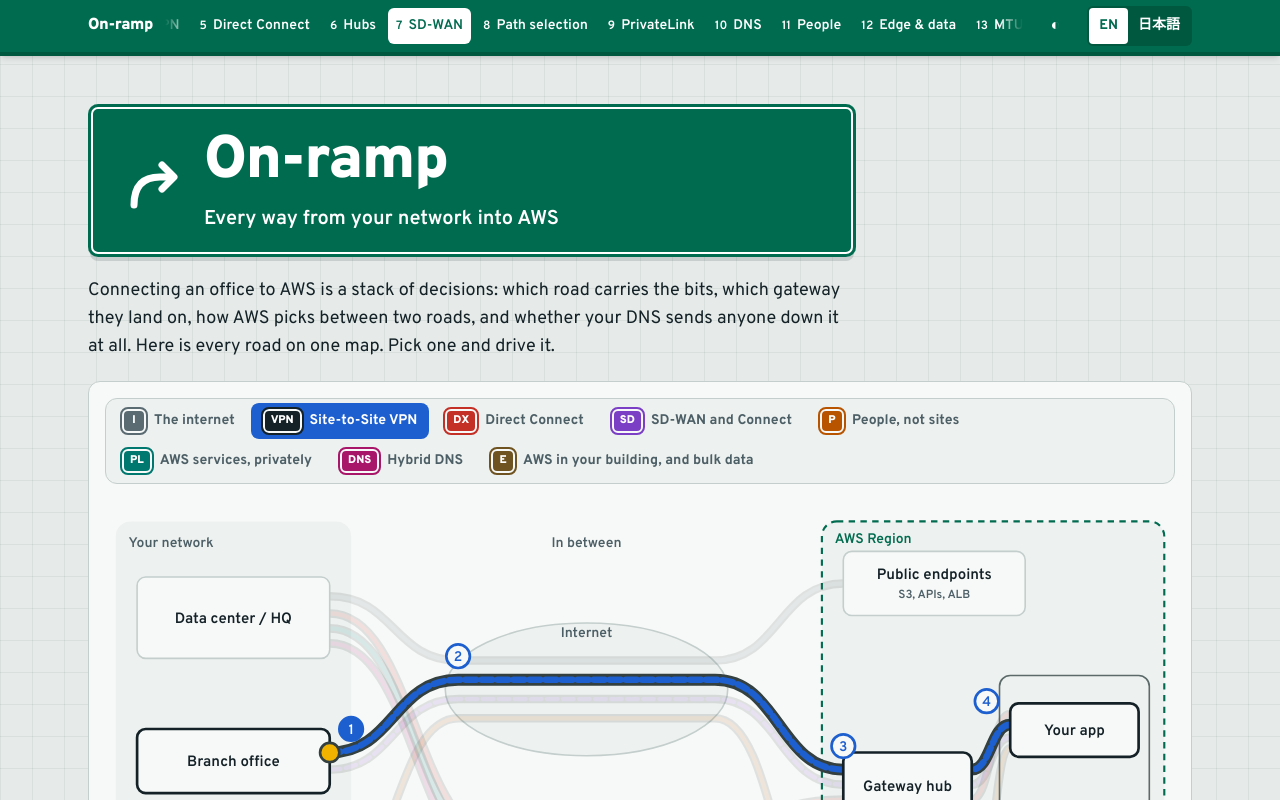
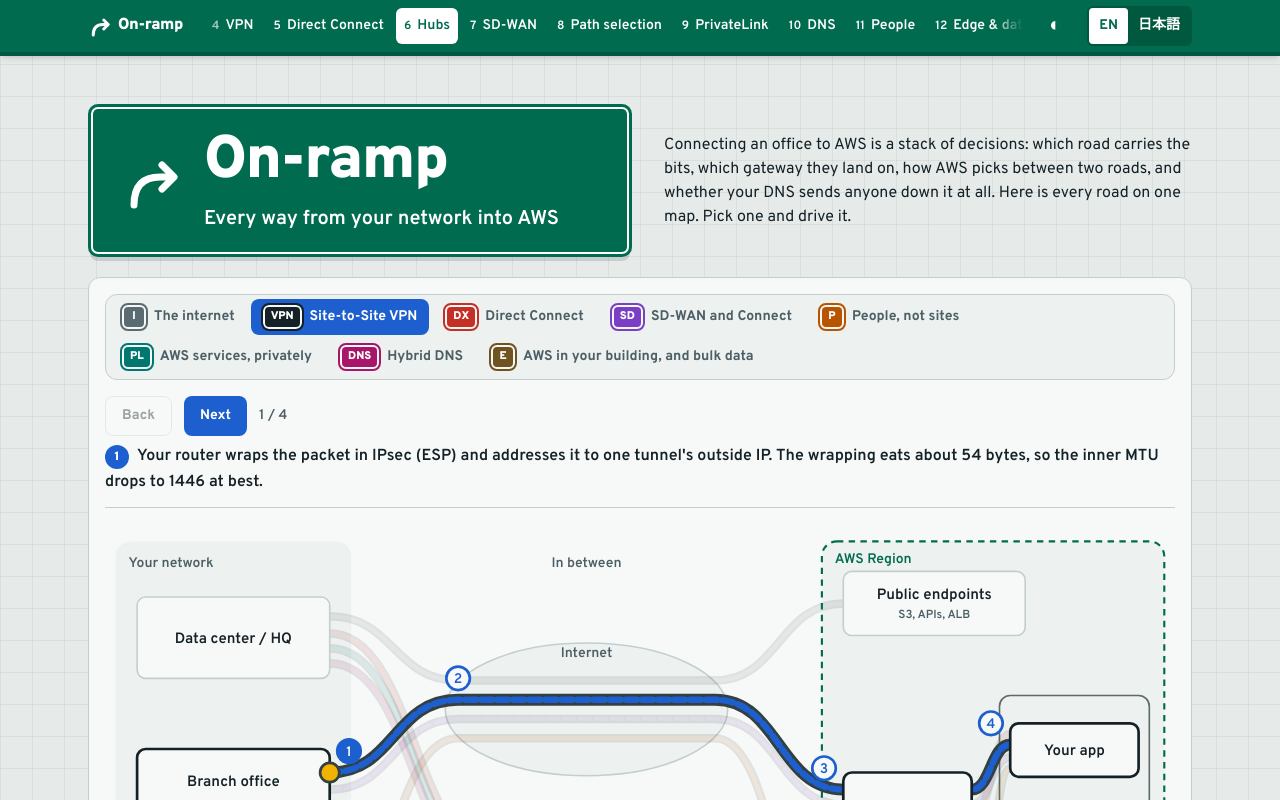
Before and after one commit to 0-draft/on-ramp, a React (Vite) app: page / in a window 1280 px wide. Shown: the top 800 px of the page. Built offline with nearby package versions, Linux system fonts and the light colour scheme; a web font is replaced by a local one.

Commit message:
fix(ui): locked labs render a placeholder and never relock, compact phone exit pill, edge fades only where exits continue, step caption above the hero map, JA heading weight

```diff
--- a/src/components/layout/Header.tsx
+++ b/src/components/layout/Header.tsx
@@ -67,6 +67,15 @@
   const { active, progress } = usePosition();
   const [open, setOpen] = useState(false);
   const navRef = useRef<HTMLElement>(null);
+  // Fade only the edge that has more exits beyond it.
+  const [fade, setFade] = useState({ left: false, right: true });
+  const updateFade = () => {
+    const nav = navRef.current;
+    if (!nav) return;
+    const left = nav.scrollLeft > 2;
+    const right = nav.scrollLeft < nav.scrollWidth - nav.clientWidth - 2;
+    setFade((f) => (f.left === left && f.right === right ? f : { left, right }));
+  };
   const menuRef = useRef<HTMLDivElement>(null);
   const menuButton = useRef<HTMLButtonElement>(null);
 
@@ -92,6 +101,8 @@
       left: link ? link.offsetLeft - nav.clientWidth / 2 + link.offsetWidth / 2 : 0,
       behavior: "smooth",
     });
+    const id = window.setTimeout(updateFade, 400);
+    return () => window.clearTimeout(id);
   }, [active]);
 
   // Close the phone menu on Escape or a click outside it.
@@ -133,19 +144,44 @@
   return (
     <header className="sticky top-0 z-40 bg-[var(--sign)] text-[var(--sign-ink)] shadow-md">
       <div className="mx-auto flex max-w-6xl items-center gap-2 px-4 py-1.5 sm:gap-3 sm:px-6">
-        <a href="#top" className="shrink-0 py-1 font-black tracking-tight">
-          On-ramp
+        <a
+          href="#top"
+          className="flex min-h-10 shrink-0 items-center gap-1.5 font-black tracking-tight"
+          aria-label="On-ramp"
+        >
+          <svg viewBox="0 0 64 64" className="h-6 w-6" aria-hidden="true">
+            <path
+              d="M14 56 C14 36 24 28 40 28 H52"
+              fill="none"
+              stroke="currentColor"
+              strokeWidth="8"
+              strokeLinecap="round"
+            />
+            <path
+              d="M42 16 L54 28 L42 40"
+              fill="none"
+              stroke="currentColor"
+              strokeWidth="8"
+              strokeLinecap="round"
+              strokeLinejoin="round"
+            />
+          </svg>
+          <span className="hidden sm:inline">On-ramp</span>
         </a>
 
         {/* Wide screens: every exit, current one centred, edges faded. */}
         <nav
           ref={navRef}
           aria-label={t({ en: "Exits", ja: "出口" })}
-          className="hidden min-w-0 flex-1 overflow-x-auto [scrollbar-width:none] [mask-image:linear-gradient(to_right,transparent,#000_1.5rem,#000_calc(100%-1.5rem),transparent)] sm:block"
+          onScroll={updateFade}
+          className="hidden min-w-0 flex-1 snap-x overflow-x-auto scroll-px-2 [scrollbar-width:none] sm:block"
+          style={{
+            maskImage: `linear-gradient(to right, ${fade.left ? "transparent" : "#000"}, #000 2rem, #000 calc(100% - 2rem), ${fade.right ? "transparent" : "#000"})`,
+          }}
         >
-          <ol className="flex gap-1 px-4 whitespace-nowrap">
+          <ol className="flex gap-1 whitespace-nowrap">
             {NAV.map((n, i) => (
-              <li key={n.id}>
+              <li key={n.id} className="snap-start">
                 <a
                   href={`#${n.id}`}
                   aria-current={active === n.id ? "location" : undefined}
@@ -172,7 +208,8 @@
             {current ? (
               <>
                 <span className="shrink-0 rounded bg-[var(--sign-ink)] px-1.5 text-xs text-[var(--sign)]">
-                  {t({ en: "EXIT", ja: "出口" })} {idx + 1}
+                  <span className="sr-only">{t({ en: "Exit", ja: "出口" })} </span>
+                  {idx + 1}
                 </span>
                 <span className="truncate">{t(current.label)}</span>
               </>
@@ -217,7 +254,9 @@
           aria-label={t(themeLabel)}
           title={t(themeLabel)}
         >
-          <span aria-hidden="true">{THEME_ICON[theme]}</span>
+          <span aria-hidden="true" className="text-xl leading-none">
+            {THEME_ICON[theme]}
+          </span>
         </button>
         <div
           role="group"
--- a/src/components/ui/Predict.tsx
+++ b/src/components/ui/Predict.tsx
@@ -32,10 +32,12 @@
   const { t } = useLang();
   const result = useRef<HTMLDivElement>(null);
   const [pick, setPick] = useState<{ key?: string; id: string } | null>(null);
-  const [skipped, setSkipped] = useState(false);
+  // Once the lab is open it stays open: changing the scenario re-arms the
+  // question, but never hides the lab the reader is exploring.
+  const [opened, setOpened] = useState(false);
   const picked = pick && pick.key === resetKey ? pick.id : null;
   const right = picked === answer;
-  const locked = children !== undefined && picked === null && !skipped;
+  const locked = children !== undefined && !opened;
   return (
     <div className="flex flex-col gap-4">
       <div className="panel p-4">
@@ -59,6 +61,7 @@
                 onClick={() => {
                   if (picked !== null) return;
                   setPick({ key: resetKey, id: o.id });
+                  setOpened(true);
                   onPick?.(o.id, o.id === answer);
                   // Move focus to the explanation so keyboard and screen-reader
                   // users land on the answer.
@@ -94,6 +97,7 @@
                   : t({ en: "Not quite.", ja: "残念。" })}
               </p>
               <div className="mt-1">{why}</div>
+              {!right && (
                 <button
                   type="button"
                   onClick={() => {
@@ -106,44 +110,38 @@
                 >
                   {t({ en: "Try again", ja: "もう一度" })}
                 </button>
+              )}
             </div>
           )}
         </div>
       </div>
-      {children !== undefined && (
-        <div className="relative">
-          <div
-            // inert keeps the hidden lab out of the tab order and away from
-            // screen readers until it is unlocked.
-            inert={locked}
-            aria-hidden={locked || undefined}
-            className={
-              locked ? "pointer-events-none opacity-25 blur-[2px] select-none" : ""
-            }
-          >
-            {children}
+      {children !== undefined &&
+        (locked ? (
+          // The lab is not rendered at all until it is opened, so nothing in it
+          // can give the answer away.
+          <div className="panel relative flex min-h-40 flex-col items-center justify-center gap-3 overflow-hidden border-dashed px-4 py-8 text-center">
+            <div aria-hidden="true" className="absolute inset-0 opacity-50">
+              <div className="mx-6 mt-6 h-3 w-1/3 rounded bg-[var(--line)]" />
+              <div className="mx-6 mt-3 h-3 w-2/3 rounded bg-[var(--line)]" />
+              <div className="mx-6 mt-3 h-3 w-1/2 rounded bg-[var(--line)]" />
             </div>
-          {locked && (
-            <div className="absolute inset-x-0 top-6 flex justify-center">
-              <div className="panel flex flex-wrap items-center gap-3 px-4 py-3 shadow-lg">
-                <span className="font-bold">
+            <p className="relative font-bold">
               {t({
-                    en: "Answer the question first",
-                    ja: "先に上の質問に答えてください",
+                en: "Answer the question above to open the lab.",
+                ja: "上の質問に答えるとラボが開きます。",
               })}
-                </span>
+            </p>
             <button
               type="button"
-                  onClick={() => setSkipped(true)}
-                  className="min-h-10 rounded-lg border border-[var(--line)] px-3 text-sm font-bold"
+              onClick={() => setOpened(true)}
+              className="relative min-h-10 rounded-lg border border-[var(--line)] bg-[var(--paper)] px-4 text-sm font-bold"
             >
-                  {t({ en: "Skip and show the lab", ja: "スキップしてラボを見る" })}
+              {t({ en: "Skip and open the lab", ja: "スキップしてラボを開く" })}
             </button>
           </div>
-            </div>
-          )}
-        </div>
-      )}
+        ) : (
+          children
+        ))}
     </div>
   );
 }
--- a/src/components/ui/index.tsx
+++ b/src/components/ui/index.tsx
@@ -29,7 +29,6 @@
   const { t } = useLang();
   const i = NAV.findIndex((n) => n.id === id);
   const exit = i + 1;
-  const next = NAV[i + 1];
   return (
     <section id={id} aria-labelledby={`${id}-title`} className="pt-12 pb-4 sm:pt-16">
       <div className="sign inline-flex max-w-full items-stretch overflow-hidden">
@@ -47,22 +46,6 @@
       </div>
       <p className="mt-5 max-w-3xl text-lg text-[var(--muted)]">{t(lead)}</p>
       <div className="mt-8">{children}</div>
-      {next && (
-        // An advance sign for the next exit, so the page reads as one drive.
-        <a
-          href={`#${next.id}`}
-          className="mt-10 ml-auto flex w-fit items-center gap-3 rounded-lg border-2 border-[var(--sign)] px-3 py-2 text-sm font-bold text-[var(--ink)] hover:bg-[var(--paper)]"
-        >
-          <span className="text-[var(--muted)]">
-            {t({ en: "Next exit", ja: "次の出口" })}
-          </span>
-          <span className="whitespace-nowrap rounded bg-[var(--sign)] px-2 py-0.5 text-[var(--sign-ink)]">
-            {exit + 1}
-          </span>
-          {t(next.label)}
-          <span aria-hidden="true">↓</span>
-        </a>
-      )}
     </section>
   );
 }
--- a/src/features/hero/Hero.tsx
+++ b/src/features/hero/Hero.tsx
@@ -20,8 +20,9 @@
 
   return (
     <header className="pt-8 pb-6 sm:pt-12">
+      <div className="lg:grid lg:grid-cols-[minmax(0,34rem)_1fr] lg:items-center lg:gap-8">
         {/* The title is an overhead highway sign pointing at AWS. */}
-      <div className="sign relative max-w-3xl px-5 py-5 sm:px-8 sm:py-6">
+        <div className="sign relative px-5 py-5 sm:px-8 sm:py-6">
           <div className="flex items-center gap-4 sm:gap-5">
             <svg
               viewBox="0 0 64 64"
@@ -58,16 +59,17 @@
           </div>
         </div>
 
-      <p className="mt-5 max-w-3xl text-lg">
+        <p className="mt-5 max-w-3xl text-lg lg:mt-0 lg:text-base">
           {t({
             en: "Connecting an office to AWS is a stack of decisions: which road carries the bits, which gateway they land on, how AWS picks between two roads, and whether your DNS sends anyone down it at all. Here is every road on one map. Pick one and drive it.",
             ja: "社内と AWS をつなぐのは判断の積み重ねです。どの道でビットを運ぶか、どのゲートウェイに着地させるか、道が 2 本あるとき AWS はどちらを選ぶか、そもそも DNS がその道に案内するか。全部の道を 1 枚の地図にしました。1 本選んで走ってみてください。",
           })}
         </p>
+      </div>
 
       <div className="panel mt-5 p-3 sm:p-4">
         {/* The legend is the route picker. */}
-        <div className="-mx-1 overflow-x-auto px-1 pb-1">
+        <div className="-mx-1 overflow-x-auto px-1 pb-1 max-sm:[&>[role=radiogroup]]:flex-nowrap">
           <Segmented
             label={{ en: "Routes", ja: "経路" }}
             options={ROUTES.map((r) => ({ id: r.id, label: r.name }))}
@@ -90,6 +92,11 @@
           />
         </div>
 
+        {/* The step caption sits right above the map, so what you click and
+            what it means stay on one screen. */}
+        <div className="mt-3 border-b border-[var(--line)] pb-3">
+          <RouteJourney route={route} hop={hop} onHop={setHop} strip={false} />
+        </div>
         <div className="mt-3">
           {compact ? (
             <StripMap route={route} hop={hop} onHop={setHop} />
@@ -105,9 +112,6 @@
             })}
           </p>
         )}
-        <div className="mt-3 border-t border-[var(--line)] pt-3">
-          <RouteJourney route={route} hop={hop} onHop={setHop} strip={!compact} />
-        </div>
       </div>
 
       <div className="mt-4">
--- a/src/features/map/RoadMap.tsx
+++ b/src/features/map/RoadMap.tsx
@@ -233,10 +233,13 @@
   const markers = stops.map((s, i) => {
     const dup = stops.slice(0, i).filter((o) => o.at === s.at).length;
     const [x, y] = pts[s.at];
-    // Keep each marker off the box its point touches: the first stop sits on
-    // a box to its left, the last on a box to its right.
-    const dx = s.at === 0 ? 20 : s.at === pts.length - 1 ? -22 : 0;
-    return { x: x + dx + dup * 26, y: y - 22 };
+    // Sit just outside the box the point touches, on the road side: points
+    // on a box's left edge get the marker to their left, right edges to
+    // their right, open road straight above.
+    const LEFT_EDGES = [370, 690, 836, 846];
+    const RIGHT_EDGES = [210, 530, 810];
+    const dx = LEFT_EDGES.includes(x) ? -18 : RIGHT_EDGES.includes(x) ? 18 : 0;
+    return { x: x + dx + dup * 26, y: y - 20 };
   });
   const lit = new Set(selected ? TOUCH[selected] : []);
   const order = ROUTES.map((r) => r.id).sort((a, b) =>
--- a/src/styles/index.css
+++ b/src/styles/index.css
@@ -154,8 +154,9 @@
   text-wrap: balance;
   line-height: 1.15;
 }
-html:lang(ja) :is(h1, h2, h3, h4, p, li, dd, td, th, figcaption, button, label) {
-  /* Break Japanese at phrase boundaries, not mid-word ("ポー/ト"). */
+html:lang(ja) :is(h1, h2, h3, h4, th, figcaption, button, label, dt, .phrase) {
+  /* Break headings and short labels at phrase boundaries, not mid-word
+     ("ポー/ト"). Body copy keeps normal breaking so its right edge stays even. */
   word-break: auto-phrase;
 }
 html:lang(ja) :is(h1, h2, h3, h4) {
@@ -163,8 +164,8 @@
 }
 /* BIZ UDPGothic ships 400 and 700 only; heavier weights would fake-bold the
    kana while the Latin gets real 800/900. Cap Japanese headings at 700. */
-html:lang(ja) :is(.font-black, .font-extrabold) {
-  font-weight: 700;
+html:lang(ja) :is(h1, h2, h3, h4, .font-black, .font-extrabold) {
+  font-weight: 700 !important;
 }
 :focus-visible {
   /* Ink ring with a lane-yellow halo: 3:1+ on every surface in both themes. */
```
Also changed, not shown: 1 other file (tests, documents, lock files or other folders). Lines whose indentation alone changed are shown as unchanged.
